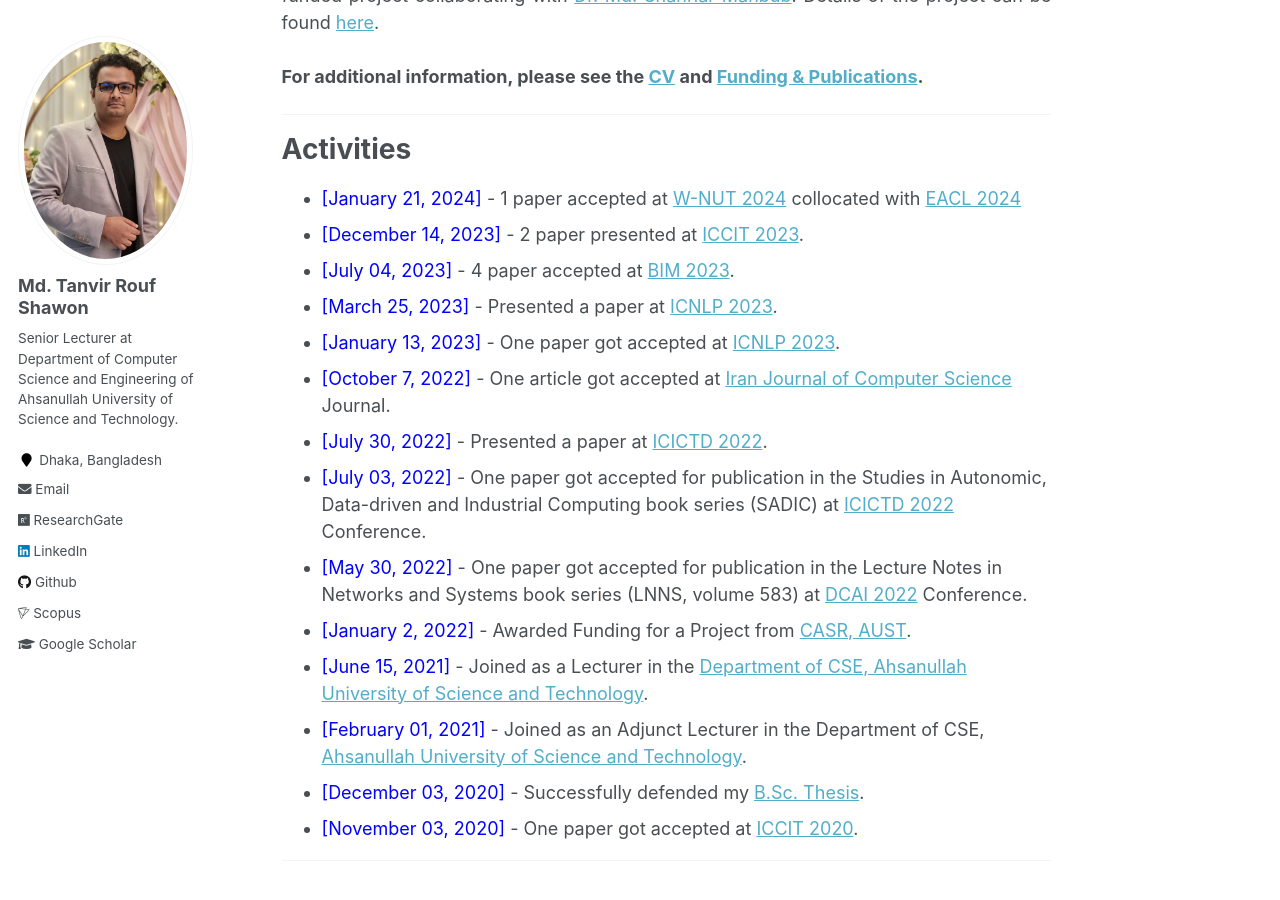
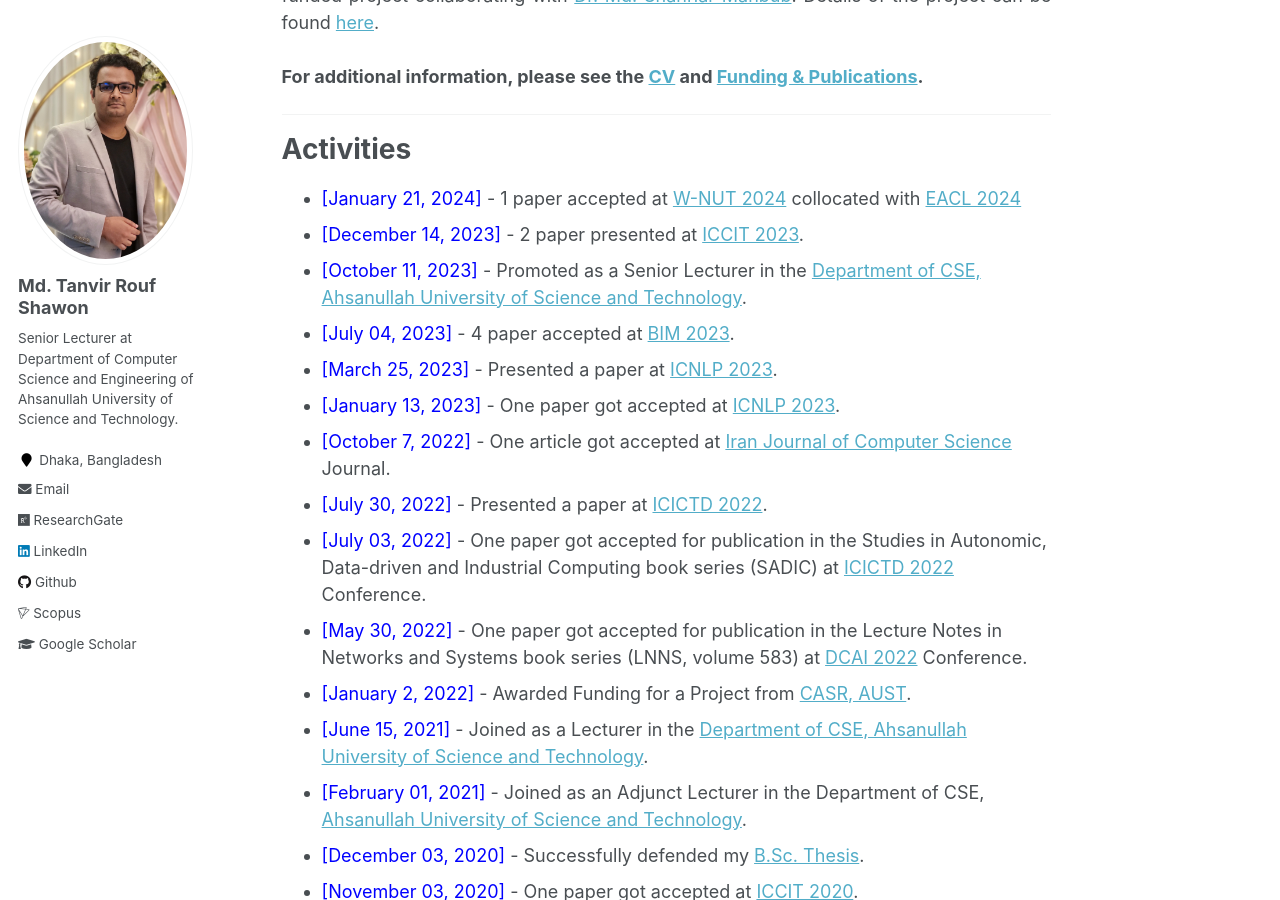
Before and after one commit to shawon-tanvir/shawon-tanvir.github.io, a Jekyll site: the page built from _pages/about.md, in a window 1280 px wide and 900 px high, scrolled down 578 px. Built offline with Jekyll 4.4.1, drawn with Linux system fonts in a browser that asks for light colours; a script that is not in the unit is left out.

Commit message:
Update about.md

```diff
--- a/_pages/about.md
+++ b/_pages/about.md
@@ -26,6 +26,7 @@ I have worked on several research projects involving computer vision and natural
 # Activities
 * <span style="color:Blue"> [January 21, 2024] </span> - 1 paper accepted at [W-NUT 2024](https://noisy-text.github.io/2024/) collocated with [EACL 2024](https://2024.eacl.org/)
 * <span style="color:Blue"> [December 14, 2023] </span> - 2 paper presented at [ICCIT 2023](https://iccit.org.bd/2023/).
+* <span style="color:Blue"> [October 11, 2023] </span> - Promoted as a Senior Lecturer in the [Department of CSE, Ahsanullah University of Science and Technology](http://aust.edu/).
 * <span style="color:Blue"> [July 04, 2023] </span> - 4 paper accepted at [BIM 2023](https://confbim.com/).
 * <span style="color:Blue"> [March 25, 2023] </span> - Presented a paper at [ICNLP 2023](http://www.icnlp.net/).
 * <span style="color:Blue"> [January 13, 2023] </span> - One paper got accepted at [ICNLP 2023](http://www.icnlp.net/).
```
